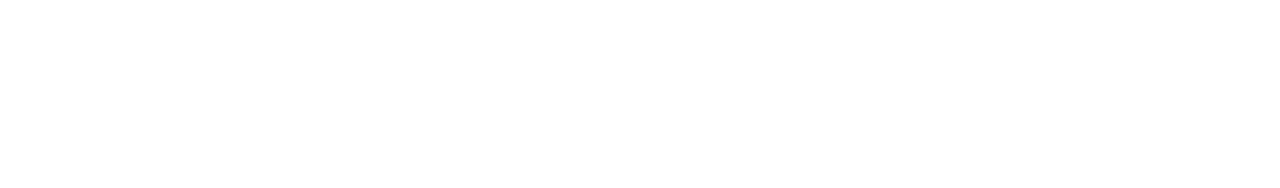
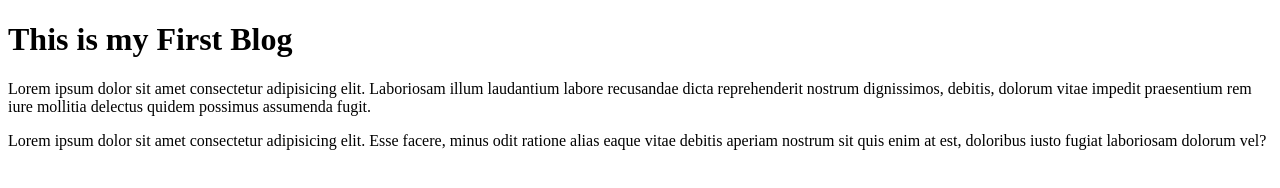
Before and after one commit to showmik426/back-to-github, a plain HTML site: page index.html in a window 1280 px wide. Drawn offline with Linux system fonts and the light colour scheme.

Commit message:
first blog added

```diff
--- a/index.html
+++ b/index.html
@@ -6,6 +6,10 @@
     <title>Document</title>
 </head>
 <body>
-
+    <div>
+        <h1>This is my First Blog</h1>
+        <p>Lorem ipsum dolor sit amet consectetur adipisicing elit. Laboriosam illum laudantium labore recusandae dicta reprehenderit nostrum dignissimos, debitis, dolorum vitae impedit praesentium rem iure mollitia delectus quidem possimus assumenda fugit.</p>
+        <p>Lorem ipsum dolor sit amet consectetur adipisicing elit. Esse facere, minus odit ratione alias eaque vitae debitis aperiam nostrum sit quis enim at est, doloribus iusto fugiat laboriosam dolorum vel?</p>
+    </div>
 </body>
 </html>
```
